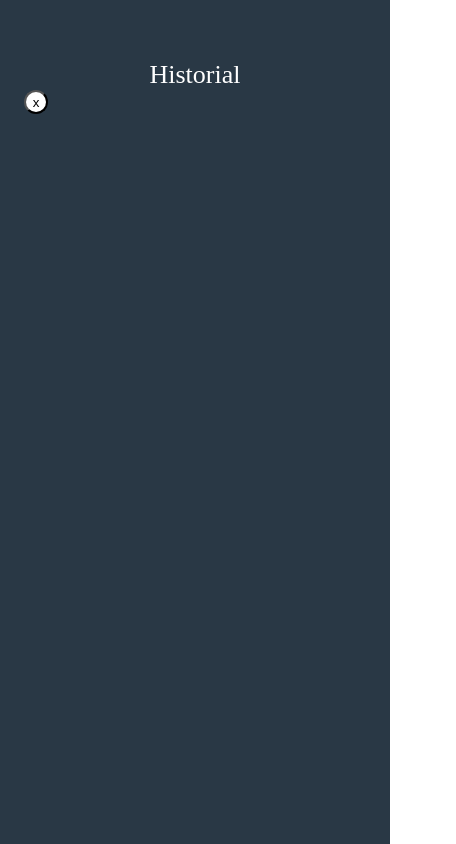
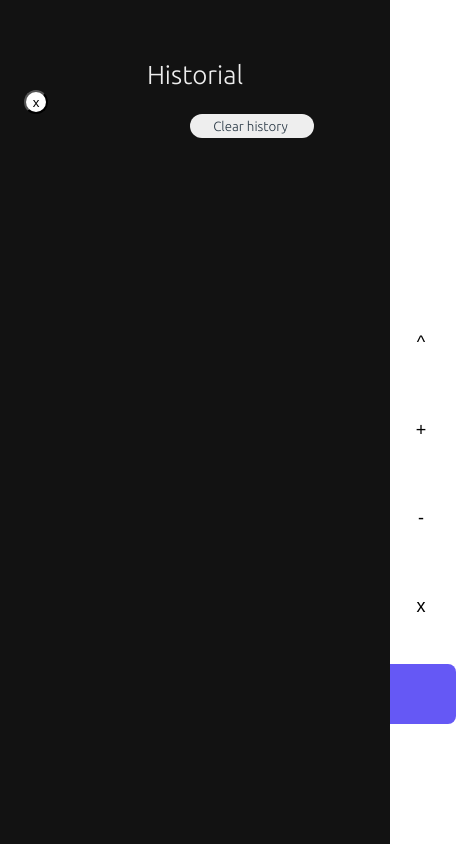
Before and after one commit to MariaBracho/Calculator-app, a plain HTML site: page calculator/index.html in a window 390 px wide. Both pictures are taken after a click on the button 44 px from the left and 80 px from the top of the page. Shown: the whole page, 456 px wide, since content can reach past the window. Drawn offline with Linux system fonts and the light colour scheme; a web font is replaced by a local one.

Commit message:
fixing bug and ddark mode design

```diff
--- a/UI/render.css
+++ b/UI/render.css
@@ -2,6 +2,14 @@
     margin: 0;
     padding: 0;
     box-sizing: border-box;
+}
+
+:root {
+    --primaryColor: #121212;
+    --secundaryColor: #141E61;
+    --White: #EEEEEE;
+    --gris: #505268;
+    --box-shadow: #121212;
 }
 
 .root {
@@ -10,9 +18,10 @@
 }
 
 .sub_root {
-    max-width: 600px;
+    max-width: 880px;
     height: 100vh;
     padding: 0 24px;
+    margin: 0 auto;
 }
 
 .title {
@@ -57,8 +66,7 @@
 }
 
 .historybutton_clear {
-    display: none;
-    background-color: white;
+    background-color: var(--White);
     border: none;
     color: #293845;
     border-radius: 12px;
@@ -66,6 +74,8 @@
     height: 24px;
     cursor: pointer;
     position: relative;
+    font-family: 'Ubuntu', sans-serif;
+    ;
 }
 
 .calculator_input {
@@ -112,12 +122,38 @@
 
 .containerButtons .containerButtons_buttons:last-child {
     background-color: #6558f5;
-    grid-column: 3/5;
+    grid-column: 2/6;
     border-radius: 8px;
 }
 
 .button20 {
     color: white;
+    width: 100%;
+}
+
+.button_container15,
+.button_container16,
+.button_container17,
+.button_container18 {
+    grid-row: 1/2;
+}
+
+.button_container10,
+.button_container11,
+.button_container12 {
+    grid-column: 5/6;
+}
+
+.button_container10 {
+    grid-row: 2/3;
+}
+
+.button_container11 {
+    grid-row: 3/4;
+}
+
+.button_container12 {
+    grid-row: 4/5;
 }
 
 .calculator_operacion {
@@ -132,19 +168,34 @@
     font-family: 'Ubuntu', sans-serif;
 }
 
+.buttonReset {
+    grid-column: 1/2;
+    grid-row: 1/2;
+}
+
 .containerButtons_buttons--mode {
-    grid-row: 6/7;
-    grid-column: 2/3;
+    grid-row: 5/6;
+    grid-column: 1/2;
 }
 
 .button_mode {
     background-color: #858d95;
-    width: 100%;
-    height: 30px;
+    width: 72px;
     border-radius: 34px;
     display: flex;
     align-items: center;
     cursor: pointer;
+    border: none;
+    outline: none;
+}
+
+.button_mode:active {
+    background-color: #293845;
+}
+
+.operacion {
+    color: #293845;
+    font-family: 'Ubuntu', sans-serif;
 }
 
 .button_mode_circule {
@@ -168,7 +219,7 @@
 .menuHistory {
     width: 100%;
     height: 100vh;
-    background-color: #293845;
+    background-color: var(--primaryColor);
     position: absolute;
     display: none;
 }
@@ -189,9 +240,10 @@
 }
 
 .result {
-    color: white;
+    color: var(--White);
     font-size: 24px;
     line-height: 3;
+    font-family: 'Ubuntu', sans-serif;
 }
 
 .HistoryTitle {
@@ -201,14 +253,13 @@
 }
 
 .HistoryTitle_text {
-    color: white;
+    color: var(--White);
     font-size: 26px;
+    font-family: 'Ubuntu', sans-serif;
 }
 
 @media(min-width: 768px) {
     .sub_root {
-        max-width: 100%;
-        width: 100vw;
         padding: 0 40px
     }
     .button {
@@ -218,3 +269,38 @@
         font-size: 22px;
     }
 }
+
+
+/*--------------  Dark Mode -----------------*/
+
+body.dark .root {
+    background-color: var(--primaryColor);
+    transition: 0.5s ease;
+}
+
+body.dark .calculator_input {
+    transition: 0.5s ease;
+    background-color: var(--primaryColor);
+    color: var(--White);
+}
+
+body.dark .title_text {
+    color: var(--White);
+}
+
+body.dark .operacion {
+    color: var(--White);
+}
+
+body.dark .button {
+    color: var(--White);
+}
+
+body.dark .button_mode {
+    justify-content: end;
+    background-color: var(--secundaryColor);
+}
+
+body.dark .containerButtons .containerButtons_buttons:last-child {
+    background-color: var(--gris);
+}
--- a/UI/render.js
+++ b/UI/render.js
@@ -1,4 +1,4 @@
-import { buttons } from "../funcion/buttons.js"
+import { BUTTONS_NUMBER } from "../funcion/buttons.js"
 import { signs } from "../funcion/buttons.js"
 
 
@@ -26,7 +26,9 @@ export class Render {
 
     renderInput() {
         this.root.innerHTML = `
-        <div class="menuHistory" id="menuHistory"></div>
+        <div class="menuHistory" id="menuHistory">
+
+        </div>
 		<div class="calculator">
 
 
@@ -41,11 +43,7 @@ export class Render {
        <div class="menubutton">
        <button class="historybutton ${this.hide ? 'displaynone' : 'buttonver'}" type="button"  id="historybutton" value=""></button>
        </div>
-       <div class="historybutton_clear_container">
 
-       <input class="historybutton_clear" type="button" id="historybutton-clear" value="Clear history ">
-
-       </div>
 
 
 
@@ -53,19 +51,20 @@ export class Render {
        <div class="container_input">
        <input class="calculator_input" type="text" id="valor" value="" placeholder="0"  onpaste="return false" >
 
+
        </div>
 
 	   </div>
        <div class="container_containerbuttons">
 
        <div id="container" class="containerButtons">
-       <div  class="containerButtons_buttons">
+       <div  class="containerButtons_buttons  buttonReset">
        <button class="button button_reset" type="reset" id="reset" value="">C</button>
        </div>
-       <div class="containerButtons_buttons containerButtons_buttons--mode">
-       <div class="button_mode">
+       <div class="containerButtons_buttons containerButtons_buttons--mode" id="buttonMode">
+       <button class="button_mode">
        <div class="button_mode_circule">
-       </div>
+       </button>
        </div>
 
        </div>
@@ -82,16 +81,16 @@ export class Render {
     }
     renderResult(result = 0) {
         document.getElementById("newRoot").innerHTML = `
-            <p id="result">Operation: ${result}</p>
+            <p class="operacion" id="result">Operation: ${result}</p>
            `
 
     }
 
     renderButtons() {
-        let button = buttons(9)
+        let button = BUTTONS_NUMBER
         button.forEach((number) => {
             document.getElementById("container").innerHTML += `
-           <div class="containerButtons_buttons">
+           <div class="containerButtons_buttons button_container${number}">
            <input class="button button${number}" type="button" value="${number}" id="${number}">
            </div>
 
@@ -104,7 +103,7 @@ export class Render {
         let s = signs
         s.forEach((S) => {
             document.getElementById("container").innerHTML += `
-            <div  class="containerButtons_buttons">
+            <div  class="containerButtons_buttons  button_container${S.id}">
             <input class="button button${S.id}" type="button" value="${S.signs}" id="${S.id}">
             </div>
 
@@ -122,10 +121,19 @@ export class Render {
                </div>
         `
     }
+
+    hideResults() {
+        document.getElementById("history").innerHTML = ``
+    }
     renderButton() {
         document.getElementById("hidehistory").innerHTML = `
         <div class="HistoryTitle"> <p class="HistoryTitle_text"> Historial</p>  </div>
            <input type="button" value="x" class="buttonClose" id="hidehistory-button">
+           <div class="historybutton_clear_container">
+
+           <input class="historybutton_clear" type="button" id="historybutton-clear" value="Clear history ">
+
+           </div>
 
 
         `
--- a/calculator/calculatormethods.js
+++ b/calculator/calculatormethods.js
@@ -1,4 +1,4 @@
-import { buttons } from "../funcion/buttons.js";
+//import { buttons } from "../funcion/buttons.js";
 import { onSubmitResult } from "./index.js"
 
 export class Operador {
@@ -68,7 +68,7 @@ export class Operador {
         this.result = "0"
     }
     getkeysboards() {
-        let actionButtons = buttons(18)
+        let actionButtons = [0, 1, 2, 3, 4, 5, 6, 7, 8, 9, 10, 11, 12, 13, 14, 15, 16, 17, 18]
 
         actionButtons.forEach((c) => {
             const action = document.getElementById(c)
--- a/calculator/index.js
+++ b/calculator/index.js
@@ -14,6 +14,15 @@ render.renderSigns()
 calculator.getkeysboards()
 calculator.getscreenkeys()
 calculator.NoRepeat()
+
+console.log(document.getElementById("buttonMode"), "funciona?")
+
+document.getElementById("buttonMode").addEventListener("click", () => {
+    console.log("funciona!!!!!!!!!!!!")
+    document.body.classList.toggle('dark')
+})
+
+
 
 const resolveOperation = (callback) => {
     try {
@@ -58,7 +67,7 @@ export const onSubmitResult = () => resolveOperation(() => {
     calculator.setResult(newResult)
 
 
-    render.renderResult(newResult)
+    render.renderResult(currentOperation)
 
     setNewValueToInput(calculator.input + calculator.lastsigns)
 })
@@ -107,9 +116,16 @@ const showHistory = () => {
     render.renderButton()
 
     document.getElementById("menuHistory").style.cssText = `display:block`
-    document.getElementById("historybutton_clear").style.display = `block`
+        // document.getElementById("historybutton_clear").style.cssText = `display:none`
 
     document.getElementById("hidehistory-button").addEventListener("click", hiddeHistory)
+    document.getElementById("historybutton-clear").addEventListener("click", () => {
+        localStorage.clear()
+        calculator.history = []
+        render.hideResults()
+
+    })
+
 
     historyfilter()
 
@@ -165,11 +181,6 @@ document.getElementById("reset").addEventListener("click", () => {
     document.getElementById("valor").value = ""
 })
 
-document.getElementById("historybutton-clear").addEventListener("click", () => {
-    localStorage.clear()
-    calculator.history = []
-
-})
 
 document.getElementById("historybutton").addEventListener("click", () => {
     render.menuhistory()
--- a/calculator/pruba.js
+++ /dev/null
@@ -1 +0,0 @@
-let prueba = "2+3-"
--- a/funcion/buttons.js
+++ b/funcion/buttons.js
@@ -1,12 +1,4 @@
-export function buttons(id) {
-    let result = []
-
-    for (let i = 0; i <= id; i++) {
-        result.push(i)
-    }
-
-    return result
-}
+export const BUTTONS_NUMBER = [9, 8, 7, 6, 5, 4, 3, 2, 1, 0]
 
 export const signs = [{
         signs: '+',
@@ -50,11 +42,7 @@ export const signs = [{
         signs: "^",
         id: 17,
     },
-    {
-        signs: "√",
-        id: 19,
-        value: "3,141592"
-    },
+
 
     {
         signs: "=",
```
